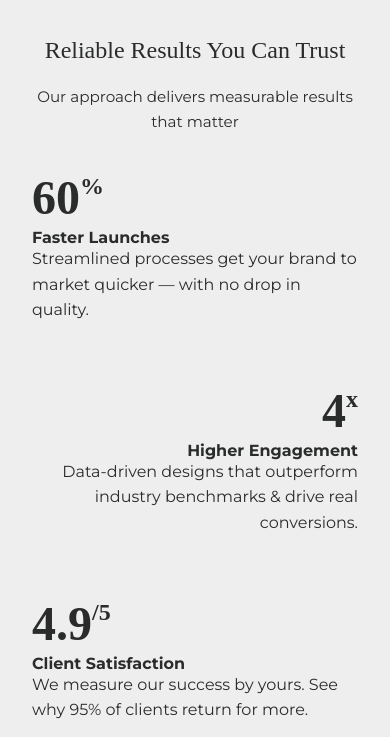
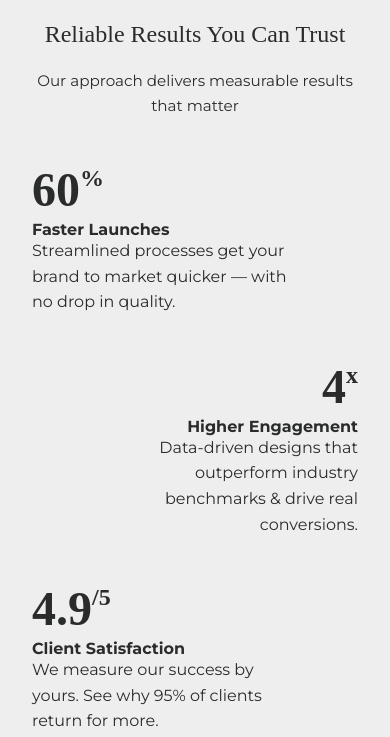
Before and after one commit to gyokken/zylo, a plain HTML site: page index.html in a window 390 px wide. Shown: the part 845-1582 px from the top of the page. Drawn offline with Linux system fonts and the light colour scheme; a web font is replaced by a local one.

Commit message:
Clean up layout

```diff
--- a/style.css
+++ b/style.css
@@ -215,7 +215,7 @@ button:hover {
   content: "";
   position: absolute;
   inset: 0;
-  background: rgba(255, 255, 255, 0.444);
+  background: rgba(255, 255, 255, 0.324);
   z-index: 1;
   pointer-events: none;
 }
@@ -239,7 +239,7 @@ button:hover {
 
 .hero-text .italic {
   font-style: italic;
-  border-bottom: 3px dotted var(--color-primary);
+  border-bottom: 4px dotted var(--color-primary);
 }
 
 .hero-content h1 {
@@ -274,11 +274,12 @@ button:hover {
 #statistics {
   max-width: var(--max-width);
   margin: 0 auto;
-  text-align: center;
+  padding: 3rem;
 }
 
 .stat-header {
   margin-bottom: 3rem;
+  text-align: center;
 }
 
 .stat-header h2 {
@@ -288,27 +289,43 @@ button:hover {
 .stat-grid {
   display: grid;
   grid-template-columns: repeat(auto-fit, minmax(300px, 1fr));
-  gap: 6rem;
-  max-width: var(--max-width);
+  gap: 3rem;
   margin-bottom: 3rem;
-  align-items: flex-start;
+  place-items: center;
 }
 
 .stat-block {
-  max-width: 320px;
-  margin: 1rem auto;
+  max-width: 260px;
+  margin: 0 auto;
   display: flex;
   flex-direction: column;
-  justify-content: center;
+  width: 100%;
   text-align: left;
-  max-width: 100%;
+}
+
+.stat-block:nth-child(1) {
+  margin-left: 1rem;
+  margin-right: auto;
+  text-align: left;
+}
+
+.stat-block:nth-child(2) {
+  text-align: center;
+  margin-left: auto;
+  margin-right: auto;
+}
+
+.stat-block:nth-child(3) {
+  margin-left: auto;
+  margin-right: 1rem;
+  text-align: right;
 }
 
 .stat-block h3 {
   font-size: 5rem;
   font-weight: 600;
   line-height: 1;
-  margin-bottom: 1rem;
+  margin-bottom: 0.25rem;
 }
 
 .stat-block h3 span {
@@ -320,10 +337,6 @@ button:hover {
 .stat-block p {
   display: inline-block;
   font-size: 1rem;
-}
-
-.stat-block p {
-  max-width: 19ch;
 }
 
 /* services */
@@ -557,6 +570,11 @@ button:hover {
   width: fit-content;
 }
 
+.projects-wrapper a:hover {
+  text-decoration: none;
+  color: var(--color-bg);
+}
+
 /* testimonial */
 #testimonial {
   text-align: center;
@@ -666,7 +684,7 @@ button:hover {
 .article-card:hover {
   transform: translateY(-4px);
   box-shadow: 0px 14px 28px rgba(0, 0, 0, 0.12);
-  border: 1px solid rgba(180, 173, 234, 0.4);
+  border: 2px solid rgba(180, 173, 234, 0.4);
 }
 
 .article-card figure {
@@ -689,7 +707,6 @@ button:hover {
   font-size: 1rem;
   font-weight: 500;
   padding: 1rem 1rem 0.5rem;
-  text-shadow: 0 1px 4px rgba(180, 173, 234, 0.4);
 }
 
 .article-card a {
@@ -966,7 +983,7 @@ footer {
 
   .hero-content {
     margin: 0;
-    padding: 0;
+    padding: 2rem;
     align-items: flex-start;
     width: 100%;
     max-width: 600px;
@@ -978,12 +995,12 @@ footer {
 
   /* stats */
   #statistics {
-    padding: 2rem;
+    padding: 1rem;
   }
 
   .stat-header {
     text-align: center;
-    margin-bottom: 0;
+    padding: 0 1rem;
   }
 
   .stat-grid {
@@ -993,16 +1010,20 @@ footer {
   }
 
   .stat-block {
-    margin-bottom: 0;
+    margin: 0;
   }
 
-  .stat-block {
-    &:nth-child(odd) {
-      text-align: left;
-    }
-    &:nth-child(even) {
-      text-align: right;
-    }
+  .stat-block:nth-child(1),
+  .stat-block:nth-child(3) {
+    text-align: left;
+    margin-left: 1rem;
+    margin-right: auto;
+  }
+
+  .stat-block:nth-child(2) {
+    text-align: right;
+    margin-left: auto;
+    margin-right: 1rem;
   }
 
   .stat-block h3 {
@@ -1021,7 +1042,6 @@ footer {
   }
 
   .stat-block p {
-    max-width: 100%;
     padding: 0;
     margin: 0;
   }
@@ -1136,6 +1156,7 @@ footer {
     max-height: 300px;
     overflow: hidden;
     margin: 0.5rem;
+    border: 1px solid rgba(180, 173, 234, 0.4);
   }
 
   .article-card:hover {
```
